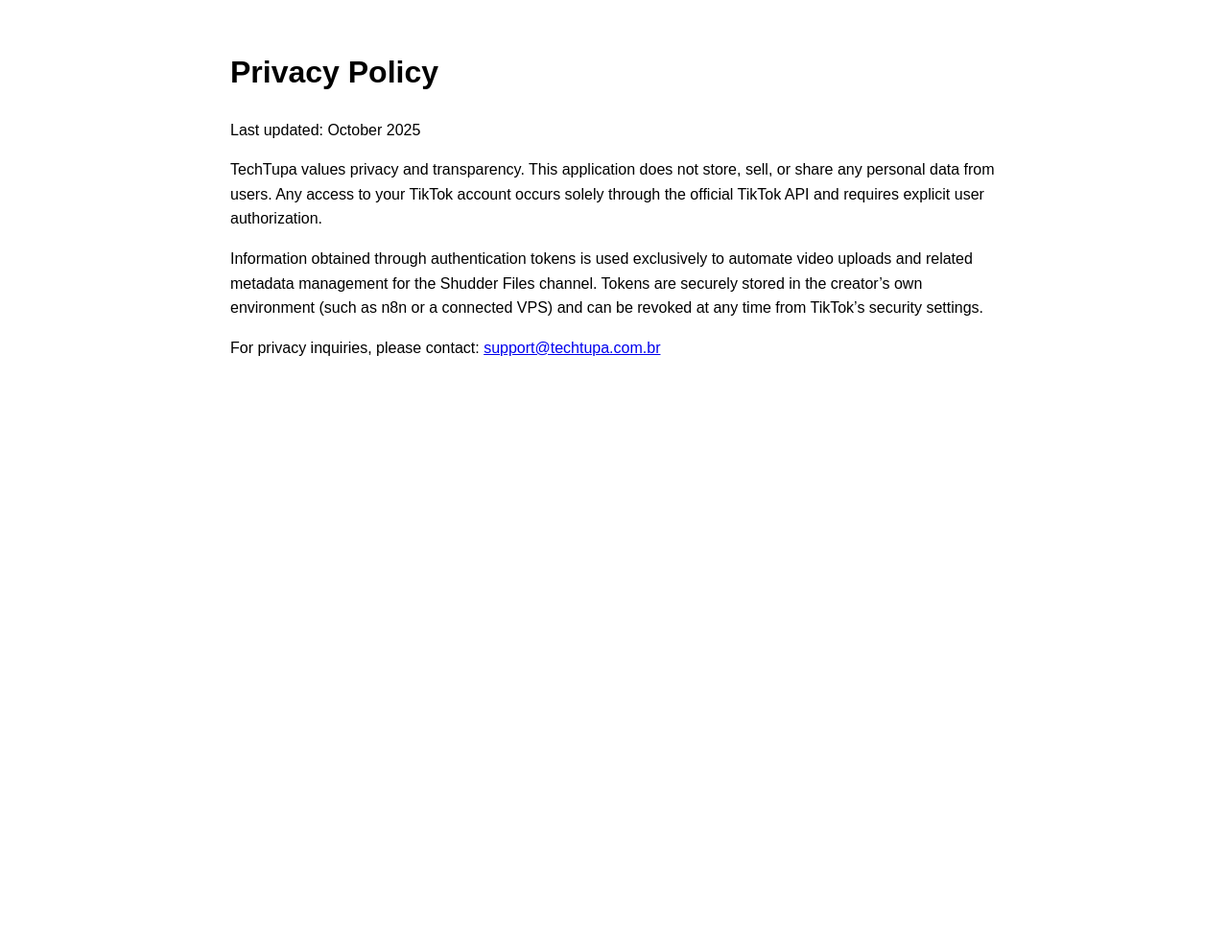
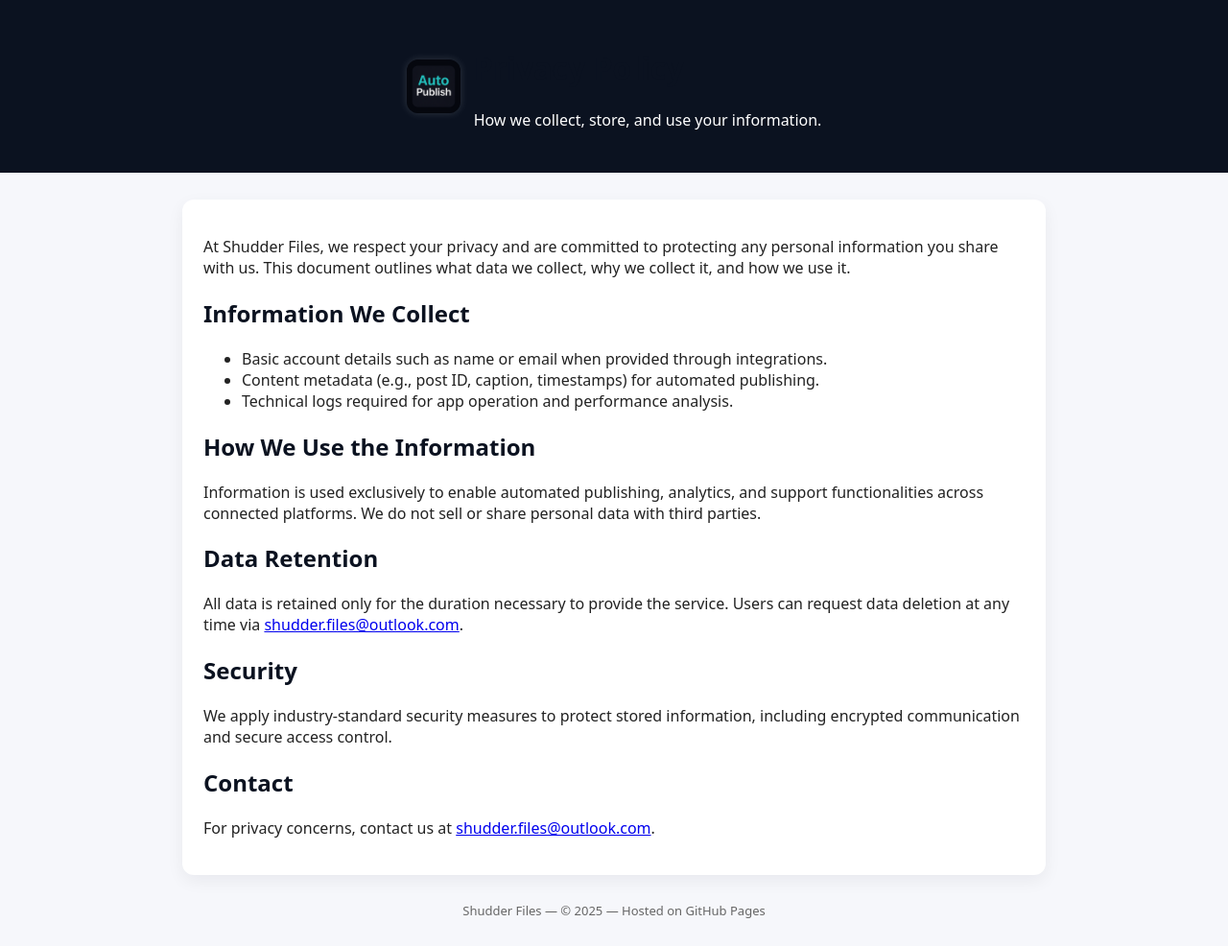
Before and after one commit to techtupa/shudderfiles, a plain HTML site: page privacy.html in a window 1280 px wide. Shown: the whole page at 96% size. Before the commit the page ends 800 px from the top, so only its background shows below. Drawn offline with Linux system fonts and the light colour scheme.

Commit message:
Update privacy.html

```diff
--- a/privacy.html
+++ b/privacy.html
@@ -1,17 +1,57 @@
-<!DOCTYPE html>
+<!doctype html>
 <html lang="en">
 <head>
-  <meta charset="UTF-8" />
-  <title>Privacy Policy - TechTupa / Shudder Files</title>
+  <meta charset="utf-8" />
+  <meta name="viewport" content="width=device-width,initial-scale=1" />
+  <title>Privacy Policy — Shudder Files</title>
+  <link rel="icon" type="image/png" href="logo.png">
+  <style>
+    body { font-family: system-ui, -apple-system, Segoe UI, Roboto, "Helvetica Neue", Arial; margin:0; color:#222; background:#f6f7fb; }
+    header { background:#0b1220; color:#fff; padding:28px 18px; display:flex; align-items:center; justify-content:center; gap:14px; }
+    header img { width:56px; height:56px; border-radius:12px; box-shadow:0 0 8px rgba(255,255,255,0.15); }
+    .wrap { max-width:900px; margin:28px auto; padding:0 18px; }
+    h1,h2 { color:#0b1220; }
+    .card { background:#fff; border-radius:12px; padding:22px; margin-top:18px; box-shadow:0 6px 18px rgba(8,15,30,0.06); }
+    footer { margin:28px 0; color:#666; font-size:13px; text-align:center; }
+  </style>
 </head>
-<body style="font-family: Arial, sans-serif; max-width: 800px; margin: 50px auto; line-height: 1.6;">
-  <h1>Privacy Policy</h1>
-  <p>Last updated: October 2025</p>
+<body>
+<header>
+  <img src="logo.png" alt="Shudder Files logo">
+  <div>
+    <h1>Privacy Policy</h1>
+    <p class="lead">How we collect, store, and use your information.</p>
+  </div>
+</header>
 
-  <p>TechTupa values privacy and transparency. This application does not store, sell, or share any personal data from users. Any access to your TikTok account occurs solely through the official TikTok API and requires explicit user authorization.</p>
+<main class="wrap">
+  <section class="card">
+    <p>At Shudder Files, we respect your privacy and are committed to protecting any personal information you share with us. This document outlines what data we collect, why we collect it, and how we use it.</p>
 
-  <p>Information obtained through authentication tokens is used exclusively to automate video uploads and related metadata management for the Shudder Files channel. Tokens are securely stored in the creator’s own environment (such as n8n or a connected VPS) and can be revoked at any time from TikTok’s security settings.</p>
+    <h2>Information We Collect</h2>
+    <ul>
+      <li>Basic account details such as name or email when provided through integrations.</li>
+      <li>Content metadata (e.g., post ID, caption, timestamps) for automated publishing.</li>
+      <li>Technical logs required for app operation and performance analysis.</li>
+    </ul>
 
-  <p>For privacy inquiries, please contact: <a href="mailto:support@techtupa.com.br">support@techtupa.com.br</a></p>
+    <h2>How We Use the Information</h2>
+    <p>Information is used exclusively to enable automated publishing, analytics, and support functionalities across connected platforms. We do not sell or share personal data with third parties.</p>
+
+    <h2>Data Retention</h2>
+    <p>All data is retained only for the duration necessary to provide the service. Users can request data deletion at any time via <a href="mailto:shudder.files@outlook.com">shudder.files@outlook.com</a>.</p>
+
+    <h2>Security</h2>
+    <p>We apply industry-standard security measures to protect stored information, including encrypted communication and secure access control.</p>
+
+    <h2>Contact</h2>
+    <p>For privacy concerns, contact us at <a href="mailto:shudder.files@outlook.com">shudder.files@outlook.com</a>.</p>
+  </section>
+</main>
+
+<footer>
+  Shudder Files — © <span id="year"></span> — Hosted on GitHub Pages
+</footer>
+<script>document.getElementById('year').textContent = new Date().getFullYear();</script>
 </body>
 </html>
```
